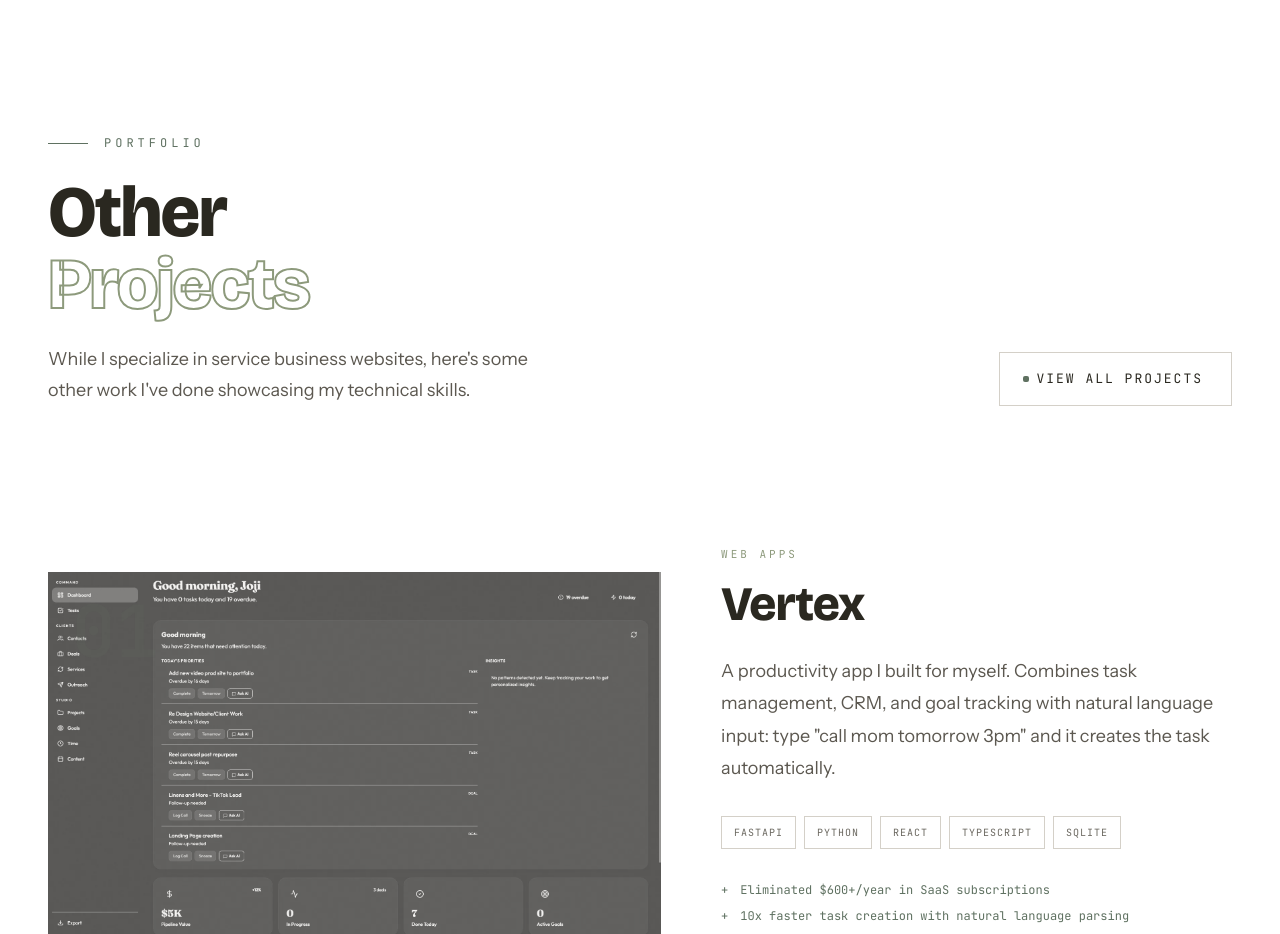
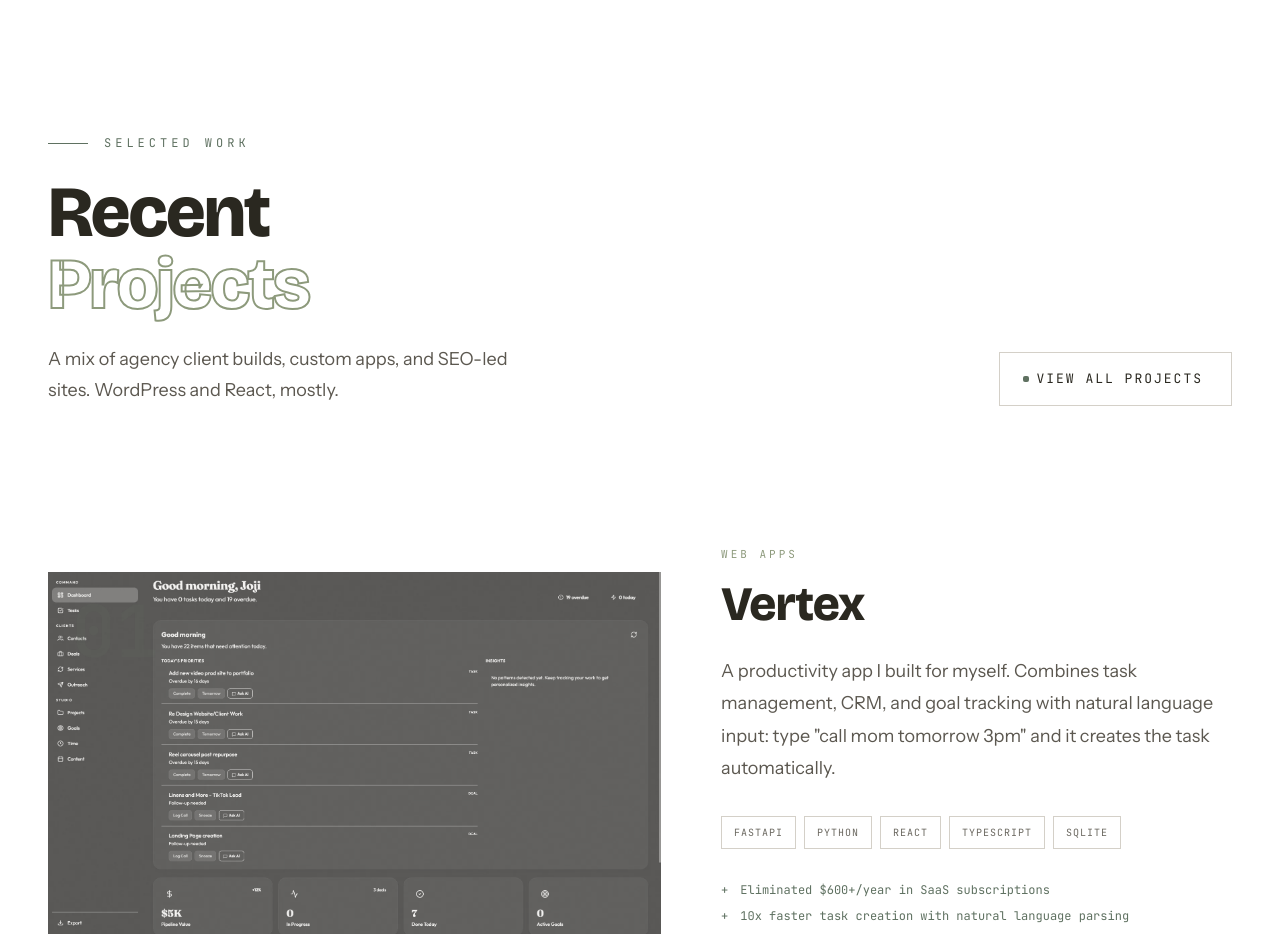
Before and after one commit to jojiShiotsuki/portfolio-new, a React (Vite) app: page / in a window 1280 px wide. Shown: the part 7080-8014 px from the top of the page. Built offline with nearby package versions, Linux system fonts and the light colour scheme.

Commit message:
feat: migrate ProjectsPreview to mode-keyed COPY

```diff
--- a/components/ProjectsPreview.tsx
+++ b/components/ProjectsPreview.tsx
@@ -1,10 +1,11 @@
 import React, { useState } from 'react';
 import { Link } from 'react-router-dom';
-import { PROJECTS } from '../constants';
+import { PROJECTS, COPY } from '../constants';
 import { Project } from '../types';
 import { Github, ArrowUpRight, ArrowRight } from 'lucide-react';
 import { useTheme } from '../ThemeContext';
 import { InteractiveHoverButton } from './ui/interactive-hover-button';
+import { useMode } from '../hooks/useMode';
 
 const ProjectCard: React.FC<{ project: Project; index: number }> = ({ project, index }) => {
   const [isHovered, setIsHovered] = useState(false);
@@ -222,6 +223,8 @@ const ProjectCard: React.FC<{ project: Project; index: number }> = ({ project, i
 
 const ProjectsPreview: React.FC = () => {
   const { theme } = useTheme();
+  const mode = useMode();
+  const copy = COPY[mode];
 
   const sectionStyle: React.CSSProperties = {
     padding: '160px 48px',
@@ -274,11 +277,11 @@ const ProjectsPreview: React.FC = () => {
           <div>
             <div style={labelStyle}>
               <span style={{ width: '40px', height: '1px', background: theme.accent }} />
-              Portfolio
+              {copy.projectsKicker}
             </div>
             <h2 style={titleStyle}>
-              Other<br />
-              <span style={{ color: 'transparent', WebkitTextStroke: `2px ${theme.accentLight}` }}>Projects</span>
+              {copy.projectsHeadlineLine1}<br />
+              <span style={{ color: 'transparent', WebkitTextStroke: `2px ${theme.accentLight}` }}>{copy.projectsHeadlineLine2}</span>
             </h2>
             <p style={{
               fontFamily: "'Instrument Sans', sans-serif",
@@ -288,7 +291,7 @@ const ProjectsPreview: React.FC = () => {
               marginTop: '24px',
               maxWidth: '500px',
             }}>
-              While I specialize in service business websites, here's some other work I've done showcasing my technical skills.
+              {copy.projectsLeadIn}
             </p>
           </div>
 
```
